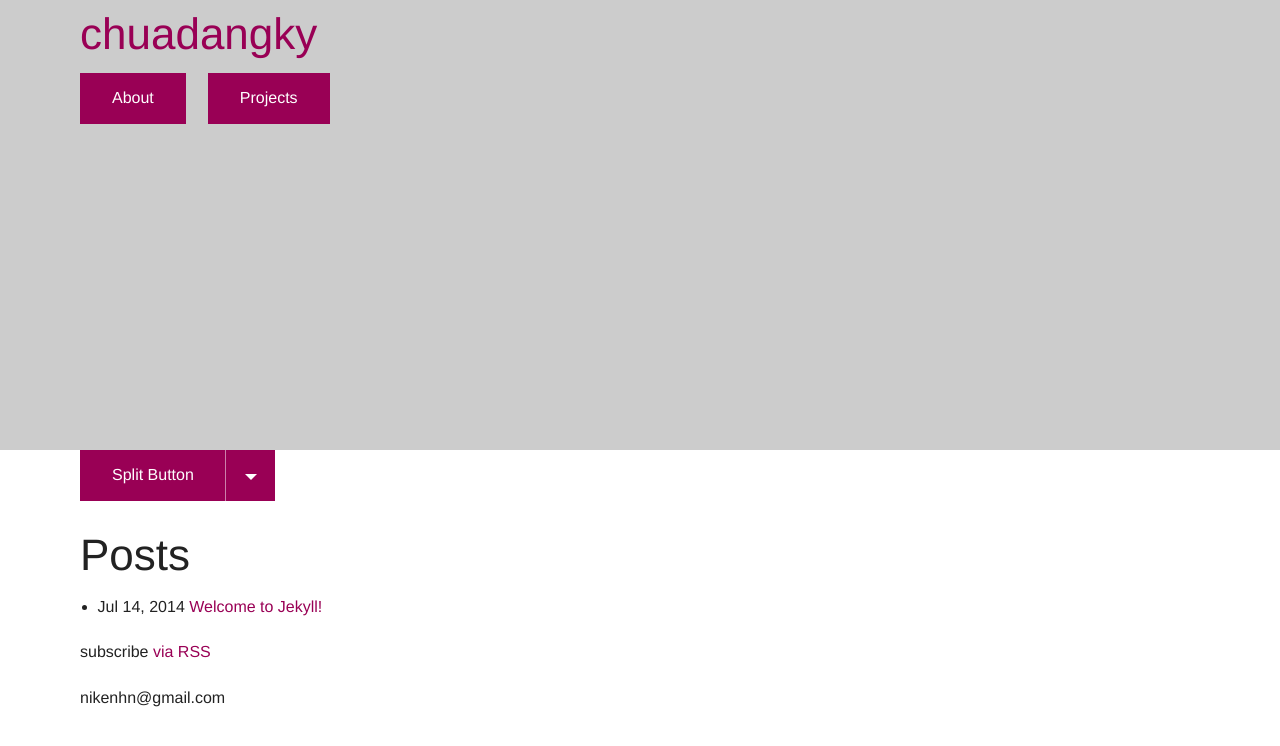
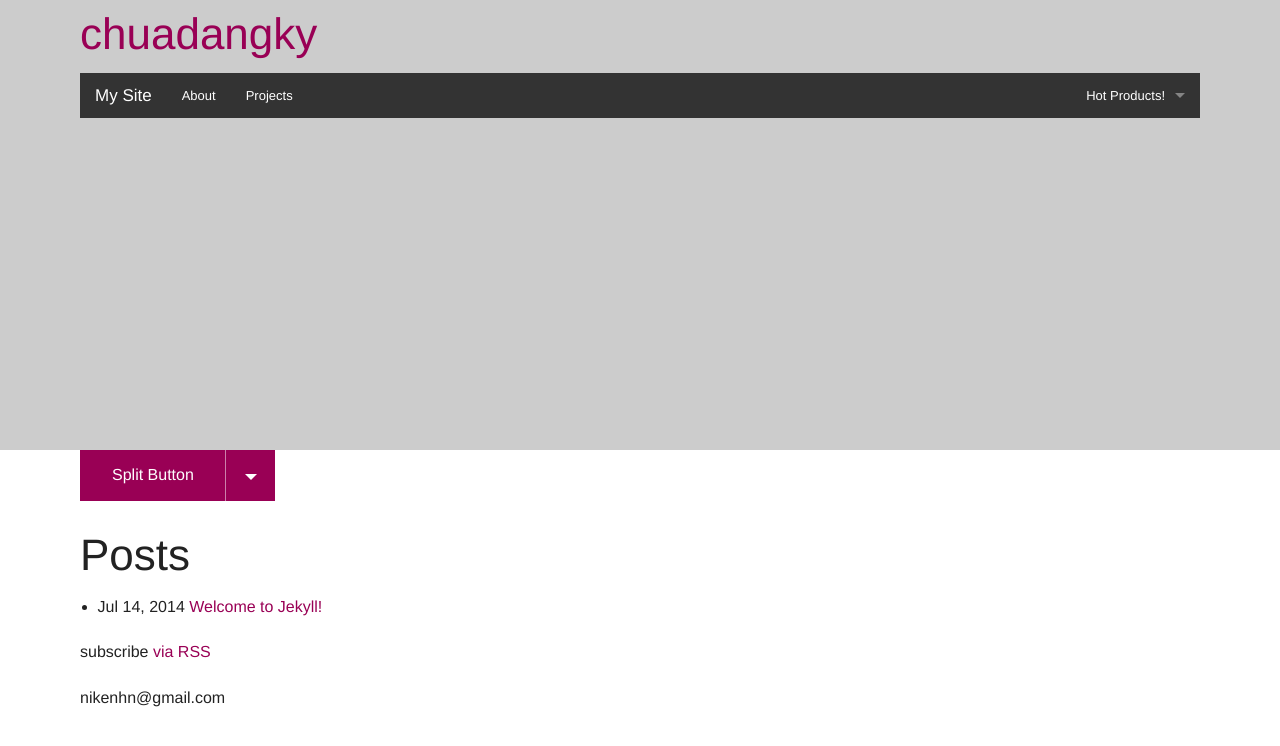
Before and after one commit to novakid/chuadangky, a Jekyll site: the page built from index.html, in a window 1280 px wide. Shown: the top 746 px of the page. Built offline with Jekyll 4.4.1, drawn with Linux system fonts in a browser that asks for light colours.

Commit message:
Update site_nav.html

```diff
--- a/_includes/site_nav.html
+++ b/_includes/site_nav.html
@@ -1,9 +1,30 @@
-<nav class="site-nav">
-	<ul class="inline-list">
-		{% for page in site.pages %}
-		{% if page.tags == "topnav" %}
-			<li><a class="button" href="{{ site.baseurl }}{{ page.url }}">{{ page.title }}</a></li>
-		{% endif %}
-		{% endfor %}
-	</ul>
+<nav class="top-bar" data-topbar>
+  <ul class="title-area">
+    <li class="name">
+      <h1><a href="{{ site.url }}/">My Site</a></h1>
+    </li>
+     <!-- Remove the class "menu-icon" to get rid of menu icon. Take out "Menu" to just have icon alone -->
+    <li class="toggle-topbar menu-icon"><a href="#"><span>Menu</span></a></li>
+  </ul>
+
+  <section class="top-bar-section">
+    <!-- Right Nav Section -->
+    <ul class="right">
+      <li class="has-dropdown">
+        <a href="#">Hot Products!</a>
+        <ul class="dropdown">
+          <li><a href="#">First link in dropdown</a></li>
+        </ul>
+      </li>
+    </ul>
+
+    <!-- Left Nav Section -->
+    <ul class="left">
+    	{% for page in site.pages %}
+    	{% if page.tags == "topnav" %}
+      		<li><a href="{{ site.baseurl }}{{ page.url }}">{{ page.title }}</a></li>
+	{% endif %}
+	{% endfor %}
+    </ul>
+  </section>
 </nav>
```
